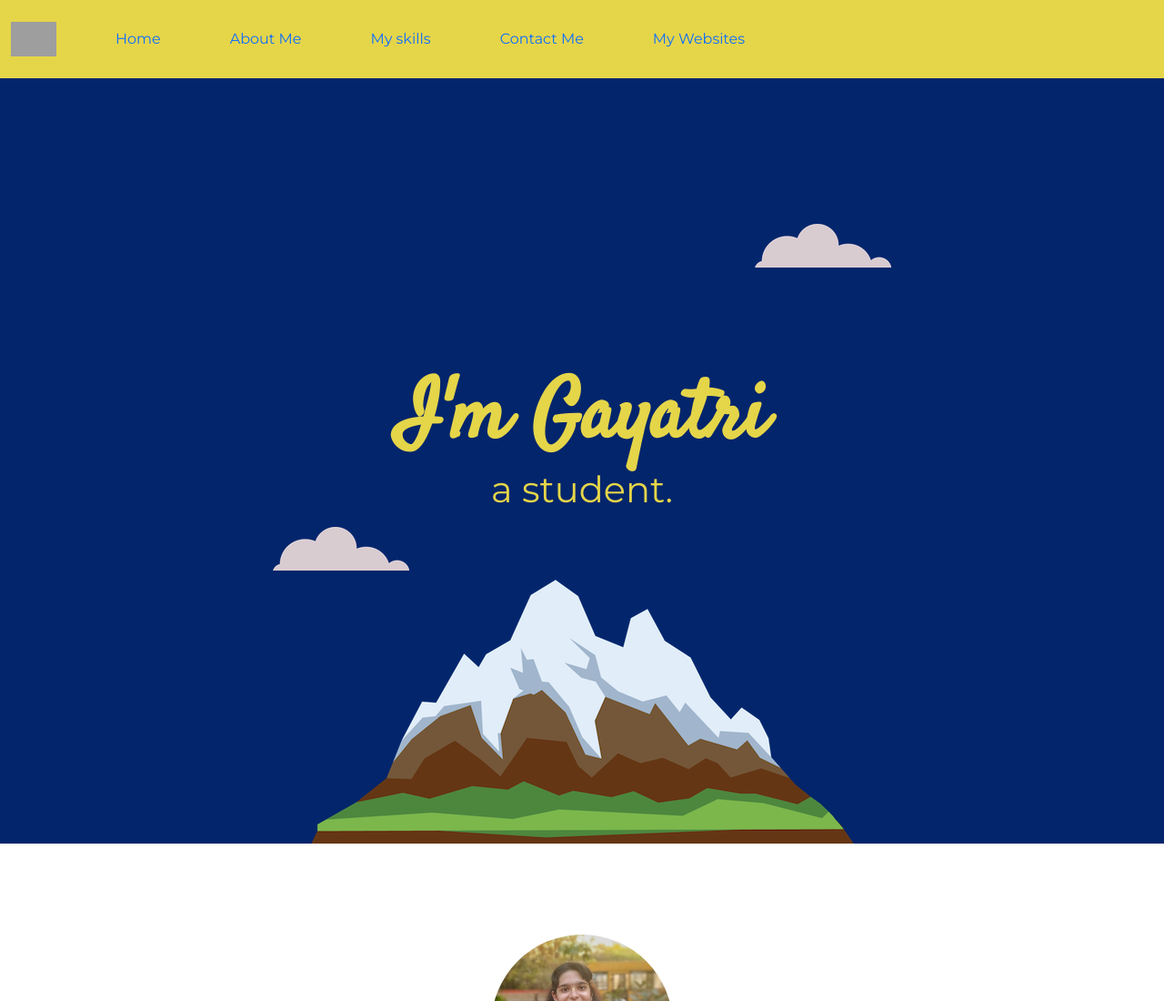
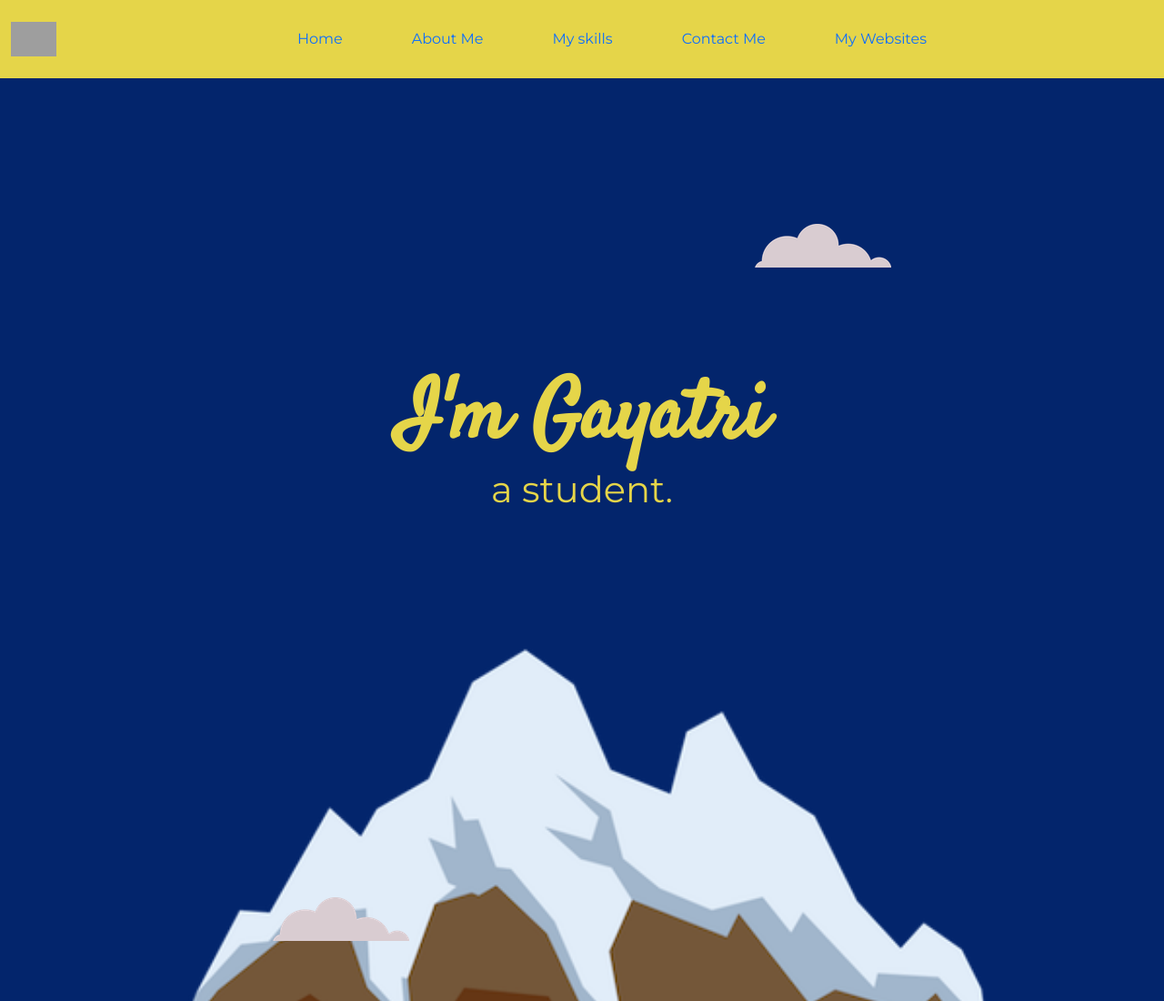
Before and after one commit to alds194/my-portfolio, a plain HTML site: page index.html in a window 1280 px wide. Shown: the top 1100 px of the page at 91% size. Drawn offline with nearby package versions, Linux system fonts and the light colour scheme; grey boxes are pictures that could not be loaded.

Commit message:
make ui responsive
Signed-off-by: kiranpranay <pranaybannu12@gmail.com>

```diff
--- a/CSS/styles.css
+++ b/CSS/styles.css
@@ -16,7 +16,6 @@ ul {
     float: right;
     margin-top: 0;
     margin-bottom: 0;
-    padding-right: 400px;
 }
 
 li {
@@ -118,6 +117,9 @@ hr {
     width: 25%;
     float: left;
     margin-right: 30px;
+}
+.mountain-img{
+    width: 100%;
 }
 
 .font-blue {
@@ -245,3 +247,10 @@ td {
  .navbar-toggler-icon {
      background-image: url(https://emojipedia-us.s3.dualstack.us-west-1.amazonaws.com/thumbs/120/joypixels/275/panda_1f43c.png);
  }
+
+ /* media css  */
+ @media (max-width:750px) {
+    .bottom-cloud{
+        display: none;
+    }
+ }
--- a/index.html
+++ b/index.html
@@ -54,7 +54,7 @@
     <h1>I'm Gayatri</h1>
     <h2 class="subtitle" style="margin-top: 0;">a student.</h2>
         <img class="bottom-cloud" src="images/cloud.png" alt="cloud-img">
-        <img src="images/mountain.png" alt="mountain-img">
+        <img class="mountain-img" src="images/mountain.png" alt="mountain-img">
     </div>
     <div class="middle-container" id="about-me">
         <div class="profile">
```
